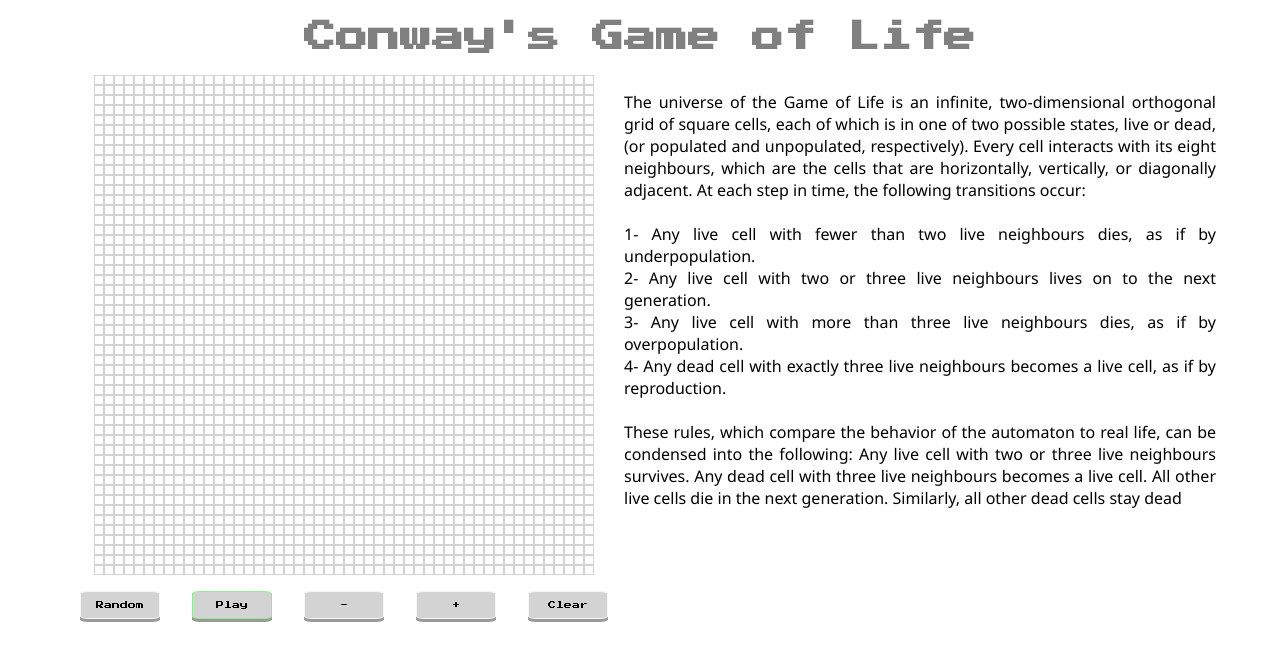
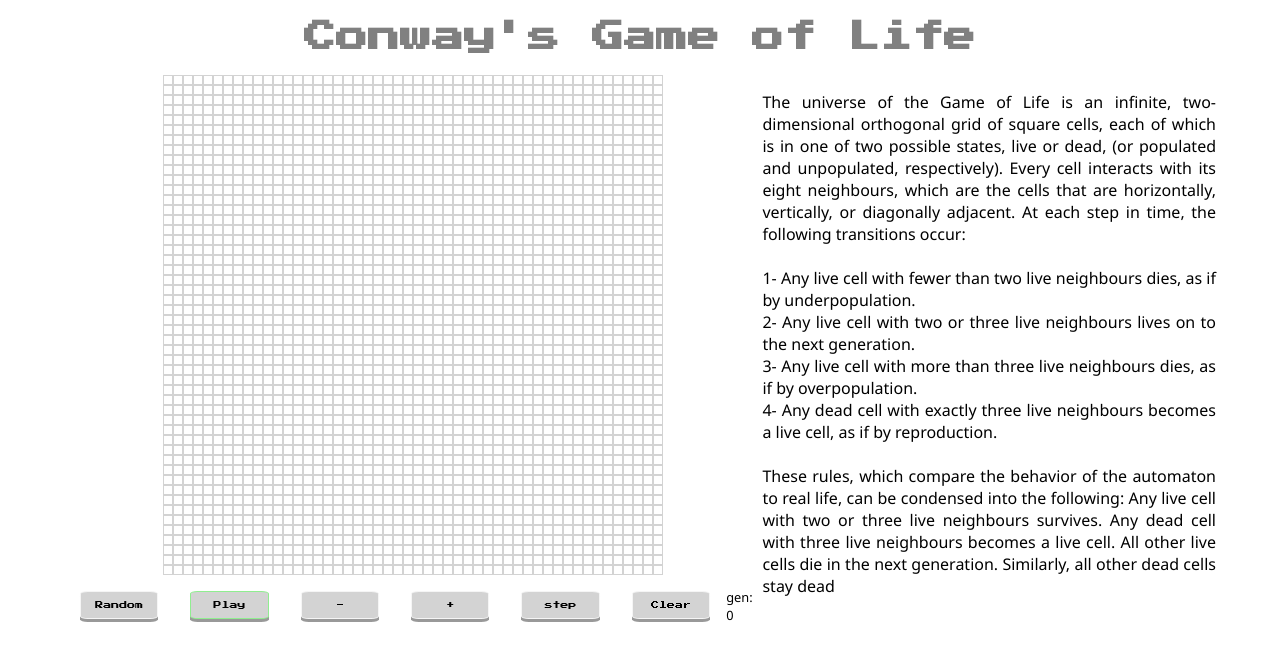
Before and after one commit to peterevilla/conways-game-of-life, a React (Create React App) app: page / in a window 1280 px wide. Shown: the top 660 px of the page. Built offline with nearby package versions, Linux system fonts and the light colour scheme.

Commit message:
added genteration counter

```diff
--- a/src/App.css
+++ b/src/App.css
@@ -22,10 +22,6 @@ p {
   font-size: 1rem;
 }
 
-.App-logo {
-  height: 40vmin;
-  pointer-events: none;
-}
 
 @media only screen and (max-width: 600px) {
 
@@ -39,31 +35,6 @@ p {
     display: none;
   } */
 }
-
-.App-header {
-  background-color: #282c34;
-  min-height: 100vh;
-  display: flex;
-  flex-direction: column;
-  align-items: center;
-  justify-content: center;
-  font-size: calc(10px + 2vmin);
-  color: white;
-}
-
-.App-link {
-  color: #61dafb;
-}
-
-@keyframes App-logo-spin {
-  from {
-    transform: rotate(0deg);
-  }
-  to {
-    transform: rotate(360deg);
-  }
-}
-
 
 /* cell */
 
@@ -141,6 +112,11 @@ table {
   box-shadow: 0 3px #999;
 }
 
+.gen {
+  font-size: 0.8rem;
+  font-family: 'Segoe UI', Tahoma, Geneva, Verdana, sans-serif;
+}
+
 button {
   font-family: 'Press Start 2P', cursive;
   font-size: 0.5rem;
--- a/src/components/ControlBoard.js
+++ b/src/components/ControlBoard.js
@@ -7,7 +7,18 @@ import { clear } from "../actions/clear";
 const ControlBoard = ({ board, nextGen, random, clear }) => {
   const [isActive, setIsActive] = useState(false);
   const [speed, setSpeed] = useState(500);
+  const [genCount, setGenCount] = useState(0)
 
+  const onClear = () => {
+    setSpeed(500)
+    setGenCount(0)
+    clear()
+  }
+
+  const onStep = () => {
+    setGenCount(genCount + 1)
+    nextGen(board)
+  }
   const speedHandler = (s) => {
     if (s === "up") {
       if (speed > 50) {
@@ -31,6 +42,7 @@ const ControlBoard = ({ board, nextGen, random, clear }) => {
     let interval = null;
     if (isActive) {
       interval = setInterval(() => {
+        setGenCount(genCount+ 1)
         nextGen(board);
       }, speed);
     } else if (!isActive) {
@@ -59,9 +71,13 @@ const ControlBoard = ({ board, nextGen, random, clear }) => {
       <button className="random" onClick={() => speedHandler("up")}>
         +
       </button>
-      <button className="random" onClick={() => clear()}>
+      <button className="random" onClick={() => onStep()}>
+        step
+      </button>
+      <button className="random" onClick={() => onClear()}>
         Clear
       </button>
+      <p className='gen'>gen: {genCount}</p>
     </div>
   );
 };
```
